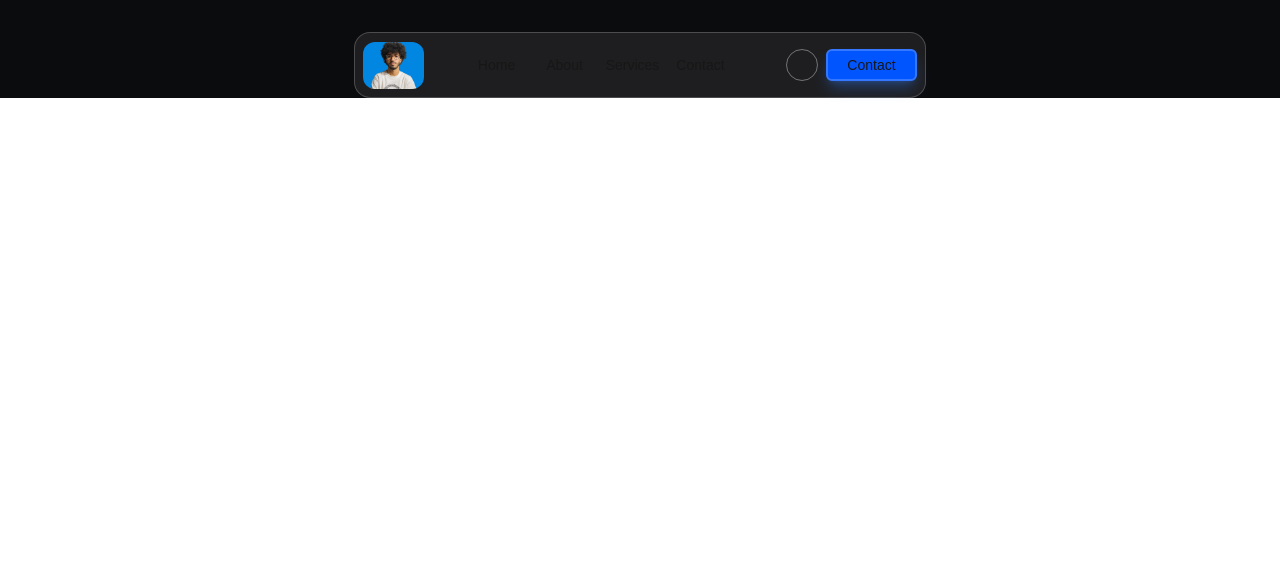
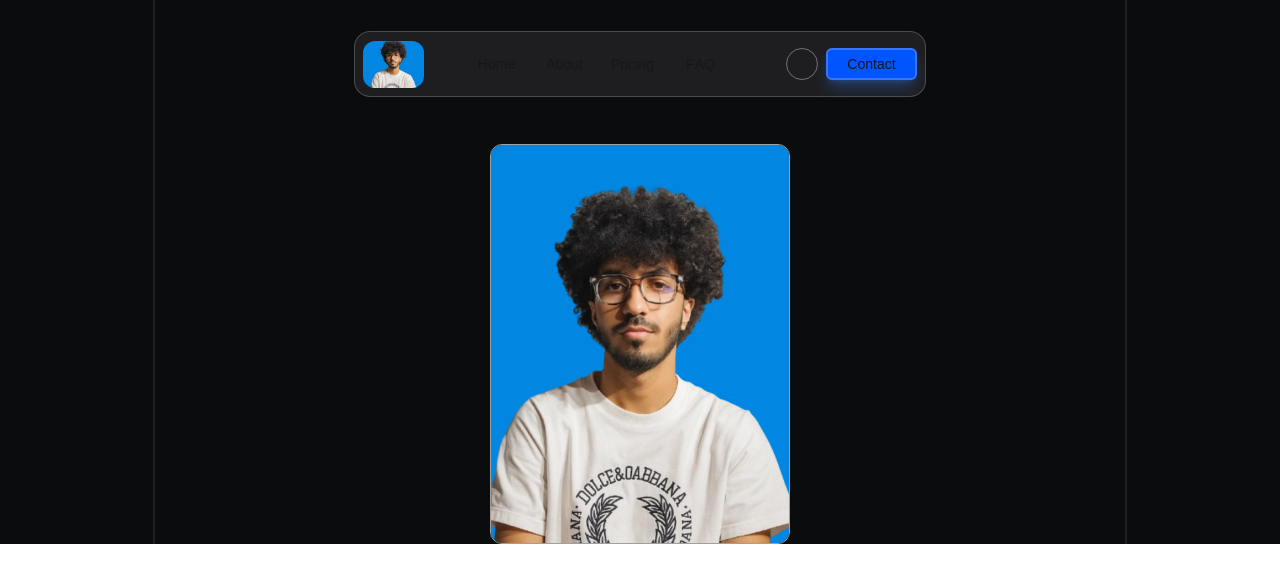
Before and after one commit to parsa-farshah/portfolioparsa, a Next.js app: page / in a window 1280 px wide. Shown: the top 582 px of the page. Built offline with nearby package versions, Linux system fonts and the light colour scheme; some icons are missing.

Commit message:
add image with mouse move

```diff
--- /dev/null
+++ b/app/components/Header.tsx
@@ -0,0 +1,15 @@
+import Image from "next/image";
+import React from "react";
+import ImageDragable from "./ImageDragable";
+
+const Header = () => {
+  return (
+    <div className="w-full h-fit">
+      <div className="w-full md:w-[80%] mx-auto">
+        <ImageDragable />
+      </div>
+    </div>
+  );
+};
+
+export default Header;
--- a/app/components/HoverNavbarText.tsx
+++ b/app/components/HoverNavbarText.tsx
@@ -3,7 +3,7 @@ import { useEffect, useRef } from "react";
 import gsap from "gsap";
 import SplitType from "split-type";
 
-export default function HoverNavbarText({ text } : {text : string}) {
+export default function HoverNavbarText({ text }: { text: string }) {
   const topRef = useRef();
   const bottomRef = useRef();
 
@@ -48,7 +48,7 @@ export default function HoverNavbarText({ text } : {text : string}) {
   }, []);
 
   return (
-    <div className="relative w-[60px] h-[36px] text-sm flex items-center justify-center cursor-pointer overflow-hidden">
+    <div className="relative px-3 py-4 rounded-md w-[60px] h-[36px] text-sm flex items-center justify-center cursor-pointer overflow-hidden">
       {/* Top text */}
       <span
         ref={topRef}
--- /dev/null
+++ b/app/components/ImageDragable.tsx
@@ -0,0 +1,36 @@
+"use client";
+import Image from "next/image";
+import { useEffect, useRef } from "react";
+import gsap from "gsap";
+
+export default function ImageDragable() {
+  const parentRef = useRef();
+  const imgRef = useRef();
+
+  useEffect(() => {
+    window.addEventListener("mousemove", (e) => {
+      const rect = parentRef.current.getBoundingClientRect();
+
+      const mouseX = e.clientX - rect.left;
+      const xNorm = mouseX / rect.width - 0.5;
+
+      gsap.to(imgRef.current, {
+        rotateY: xNorm * 25,
+        duration: 0.3,
+        ease: "power3.out",
+        transformPerspective: 1000,
+      });
+    });
+  }, []);
+
+  return (
+    <div ref={parentRef} className="flex justify-center items-center h-fit">
+      <div
+        ref={imgRef}
+        className="relative w-[300px] h-[400px] rounded-xl overflow-hidden border border-[#a0a0a0]"
+      >
+        <Image src="/images/parsa.png" fill className="object-cover" alt="" />
+      </div>
+    </div>
+  );
+}
--- a/app/components/NavBar.tsx
+++ b/app/components/NavBar.tsx
@@ -1,10 +1,15 @@
+"use client";
 import Image from "next/image";
 import HoverNavbarText from "./HoverNavbarText";
 import NightsStayIcon from "@mui/icons-material/NightsStay";
 import MenuIcon from "@mui/icons-material/Menu";
+import { useState } from "react";
 export default function NavBar() {
+  const [active, setActive] = useState("");
+  const menuTitle = ["Home", "About", "Pricing", "FAQ"];
+
   return (
-    <div className="w-[80%] md:w-[572px] h-[66px] bg-[#1e1e20] mx-auto border border-[#e9e9e93a] rounded-2xl mt-8 p-2 flex justify-between items-center">
+    <div className="w-[80%] md:w-[572px] h-[66px] bg-[#1e1e20] border border-[#e9e9e93a] rounded-2xl mt-8 p-2 flex justify-between items-center  fixed left-1/2 top-8 -translate-1/2 z-50">
       {/* left */}
       <div>
         <div className="relative w-[61px] h-[47px] rounded-xl overflow-hidden cursor-pointer">
@@ -19,10 +24,17 @@ export default function NavBar() {
 
       {/* center */}
       <div className="md:flex gap-2 w-[50%] h-fit hidden">
-        <HoverNavbarText text="Home" />
-        <HoverNavbarText text="About" />
-        <HoverNavbarText text="Services" />
-        <HoverNavbarText text="Contact" />
+        {menuTitle.map((val, i) => {
+          return (
+            <div
+              key={val + i}
+              className={`rounded-md ${active === val ? "bg-[#2f2e30] " : null} `}
+              onClick={() => setActive(val)}
+            >
+              <HoverNavbarText text={val} />
+            </div>
+          );
+        })}
       </div>
 
       {/* right */}
--- /dev/null
+++ b/app/components/TextAnimation.tsx
@@ -0,0 +1,11 @@
+import React from 'react'
+
+const TextAnimation = () => {
+  return (
+    <div>
+
+    </div>
+  )
+}
+
+export default TextAnimation
--- a/app/page.tsx
+++ b/app/page.tsx
@@ -1,9 +1,20 @@
+import Header from "./components/Header";
 import NavBar from "./components/NavBar";
 
 export default function Home() {
   return (
-    <div className="bg-[#0b0c0e] w-full h-fit flex">
+    <div className="bg-[#0b0c0e] w-full h-fit flex relative">
+      {/* navbar */}
       <NavBar />
+      {/* line left */}
+      <div className="w-[1px] h-[100%] bg-[#ffffff2d] left-[2%] md:left-[12%] -translate-x-1/2 top-0 absolute"></div>
+      {/* line right */}
+      <div className="w-[1px] h-[100%] bg-[#ffffff2d] right-[2%] md:right-[12%] translate-x-1/2 top-0 absolute"></div>
+
+      {/* header */}
+      <div className="w-full h-fit mt-36">
+        <Header />
+      </div>
     </div>
   );
 }
```
